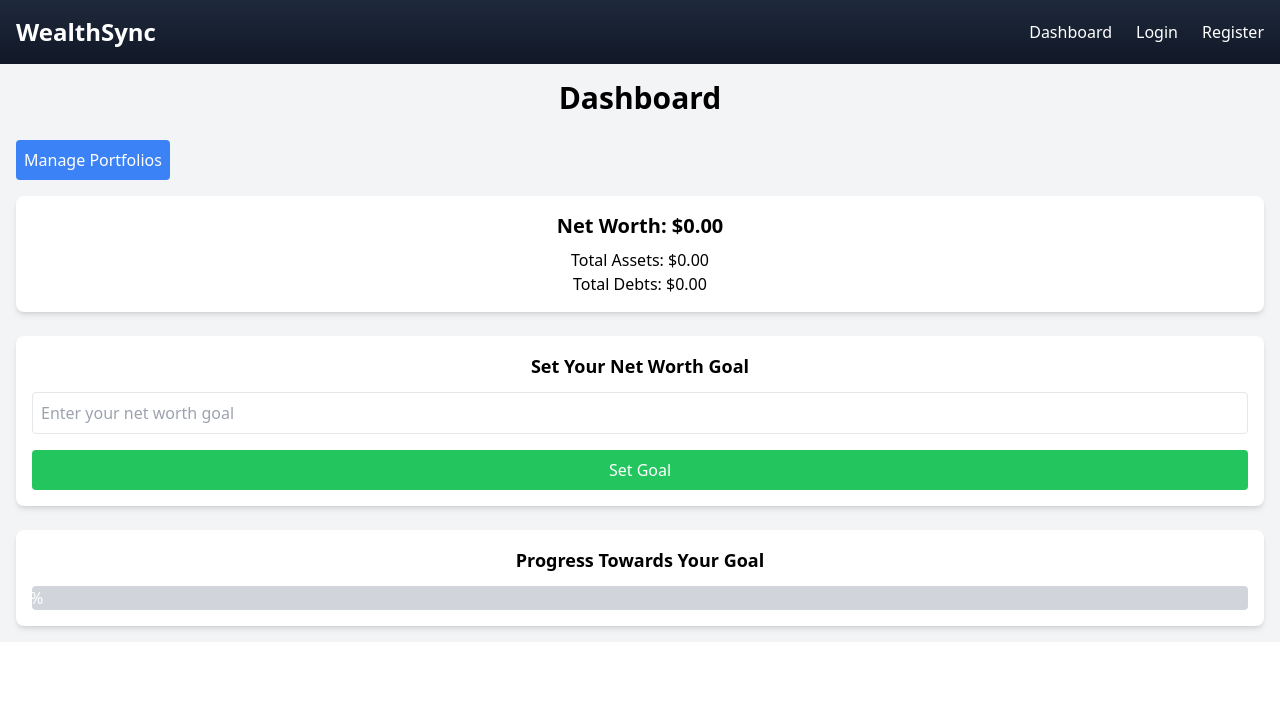
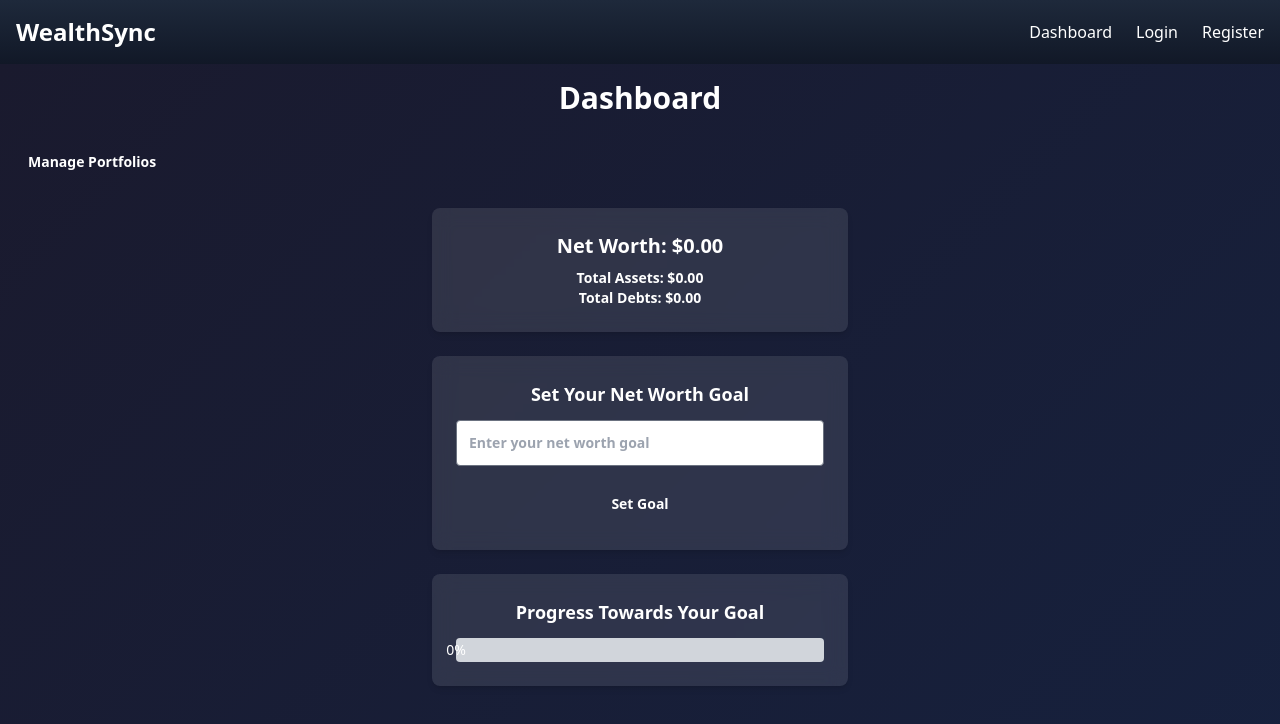
Before and after one commit to Ishyrich88/Capstone, a React (Vite) app in the folder frontend/: page /dashboard in a window 1280 px wide. Shown: the top 724 px of the page. Built offline with nearby package versions, Linux system fonts and the light colour scheme.

Commit message:
Dashboard color palette and design

```diff
--- a/frontend/src/components/Dashboard.jsx
+++ b/frontend/src/components/Dashboard.jsx
@@ -97,49 +97,53 @@ const Dashboard = () => {
     };
 
     return (
-        <div className="dashboard container mx-auto p-4 bg-gray-100">
-            <h1 className="text-3xl font-bold mb-6 text-center">Dashboard</h1>
-            <button onClick={handlePortfolioNavigation} className="bg-blue-500 text-white p-2 rounded mb-4">
+        <div className="mx-auto p-4 text-primary-text font-roboto text-sm w-full min-h-screen" style={{ background: 'linear-gradient(135deg, #1a1a2e 0%, #16213e 100%)' }}>
+          <h1 className="text-3xl font-bold mb-6 text-center text-white">Dashboard</h1>
+
+          <button onClick={handlePortfolioNavigation} className="bg-light-blue-500 text-white font-bold p-3 rounded mb-6 hover:bg-blue-700 transition duration-200 ease-in-out">
             Manage Portfolios
           </button>
 
           {/* Net Worth Display */}
-            <div className="net-worth-display mb-6 p-4 bg-white rounded-lg shadow-md text-center">
-                <h2 className="text-xl font-semibold mb-2">Net Worth: ${netWorth.toFixed(2)}</h2>
-                <p>Total Assets: ${totalAssets.toFixed(2)}</p>
-                <p>Total Debts: ${totalDebts.toFixed(2)}</p>
+          <div className="net-worth-display mb-6 p-6 rounded-lg shadow-md text-center w-full sm:w-full md:w-full lg:w-1/3 lg:mx-auto" style={{ backgroundColor: 'rgba(255, 255, 255, 0.1)', backdropFilter: 'blur(10px)' }}>
+            <h2 className="text-xl font-bold mb-2 text-white">Net Worth: ${netWorth.toFixed(2)}</h2>
+            <p className="text-white font-semibold">Total Assets: ${totalAssets.toFixed(2)}</p>
+            <p className="text-white font-semibold">Total Debts: ${totalDebts.toFixed(2)}</p>
           </div>
 
           {/* Set Net Worth Goal */}
-            <div className="set-goal mb-6 p-4 bg-white rounded-lg shadow-md text-center">
-                <h3 className="text-lg font-semibold mb-3">Set Your Net Worth Goal</h3>
+          <div className="set-goal mb-6 p-6 rounded-lg shadow-md text-center w-full sm:w-full md:w-full lg:w-1/3 lg:mx-auto" style={{ backgroundColor: 'rgba(255, 255, 255, 0.1)', backdropFilter: 'blur(10px)' }}>
+            <h3 className="text-lg font-bold mb-3 text-white">Set Your Net Worth Goal</h3>
             <form onSubmit={handleSetGoal}>
               <input
                 type="number"
                 placeholder="Enter your net worth goal"
                 value={goal || ''}
                 onChange={(e) => setGoal(parseFloat(e.target.value))}
-                        className="p-2 border w-full mb-4 rounded"
+                className="p-3 mb-4 w-full border rounded text-black bg-white border-gray-500 font-semibold"
               />
-                    <button type="submit" className="bg-green-500 text-white p-2 rounded w-full">
+              <button type="submit" className="bg-light-blue-500 text-white font-bold p-3 rounded w-full hover:bg-blue-700 transition duration-200 ease-in-out">
                 Set Goal
               </button>
             </form>
           </div>
 
           {/* Progress Bar */}
-            <div className="progress-bar-container p-4 bg-white rounded-lg shadow-md text-center">
-                <h3 className="text-lg font-semibold mb-3">Progress Towards Your Goal</h3>
+          <div className="progress-bar-container p-6 rounded-lg shadow-md text-center w-full sm:w-full md:w-full lg:w-1/3 lg:mx-auto" style={{ backgroundColor: 'rgba(255, 255, 255, 0.1)', backdropFilter: 'blur(10px)' }}>
+            <h3 className="text-lg font-bold mb-3 text-white">Progress Towards Your Goal</h3>
             <div className="progress-bar w-full bg-gray-300 rounded h-6">
               <div
-                        className="bg-green-500 h-6 rounded text-white flex items-center justify-center"
-                        style={{ width: `${progress}%` }}
+                className="h-6 rounded text-white flex items-center justify-center"
+                style={{
+                  width: `${progress}%`,
+                  background: `linear-gradient(90deg, red 0%, yellow 50%, green 100%)`,
+                }}
               >
                 {progress > 0 ? `${progress}%` : '0%'}
               </div>
             </div>
             {goal > 0 && (
-                    <p className="mt-2">
+              <p className="mt-2 text-white">
                 You have achieved {progress}% of your goal. Keep going!
               </p>
             )}
```
Lines whose indentation alone changed are shown as unchanged.
